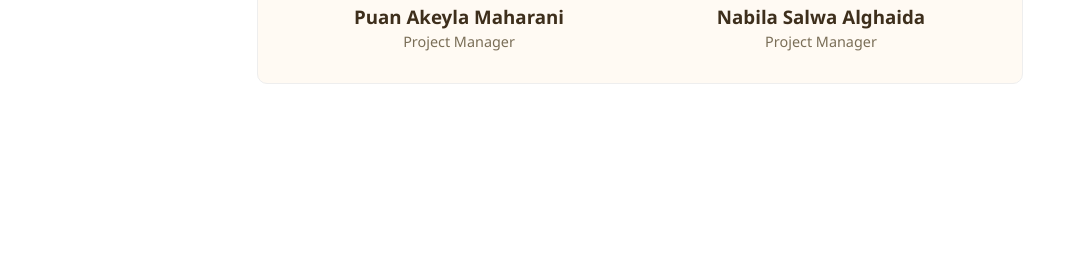
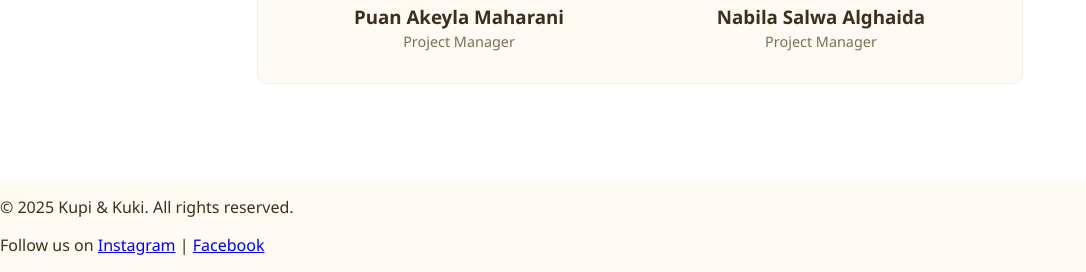
Before and after one commit to Fuentes771/PemogramanWebKelCASS, a PHP site: page /aboutus.php in a window 1280 px wide. Shown: the part 2145-2417 px from the top of the page, without its empty margins (0-1086 px from the left). Before the commit the page ends 2229 px from the top, so only its background shows below. Run offline with PHP 8.4, Linux system fonts and the light colour scheme.

Commit message:
perubahan menambahkan footer

```diff
--- a/aboutus.php
+++ b/aboutus.php
@@ -82,6 +82,10 @@
             </div>
         </div>
     </section>
+<footer class="footer">
+  <p>&copy; 2025 Kupi & Kuki. All rights reserved.</p>
+  <p>Follow us on <a href="#">Instagram</a> | <a href="#">Facebook</a></p>
+</footer>
 
 </body>
 </html>
```
